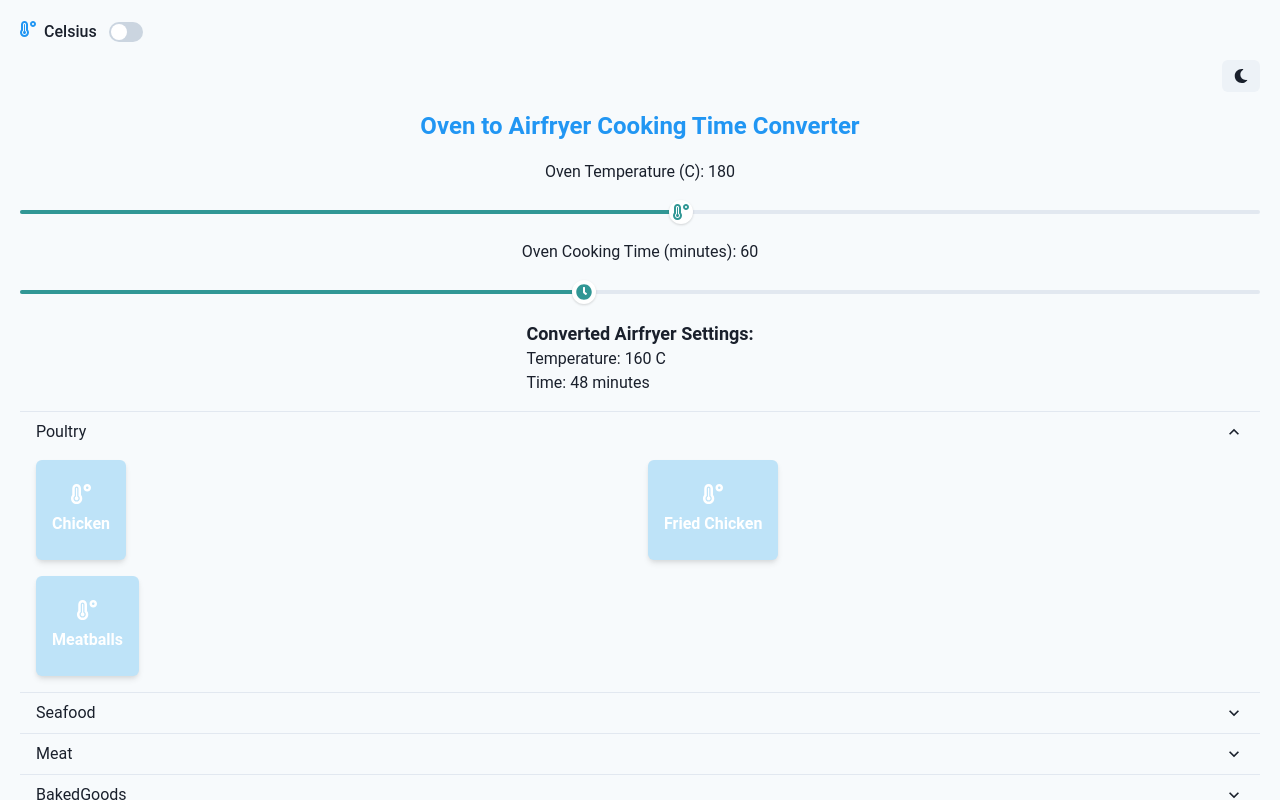
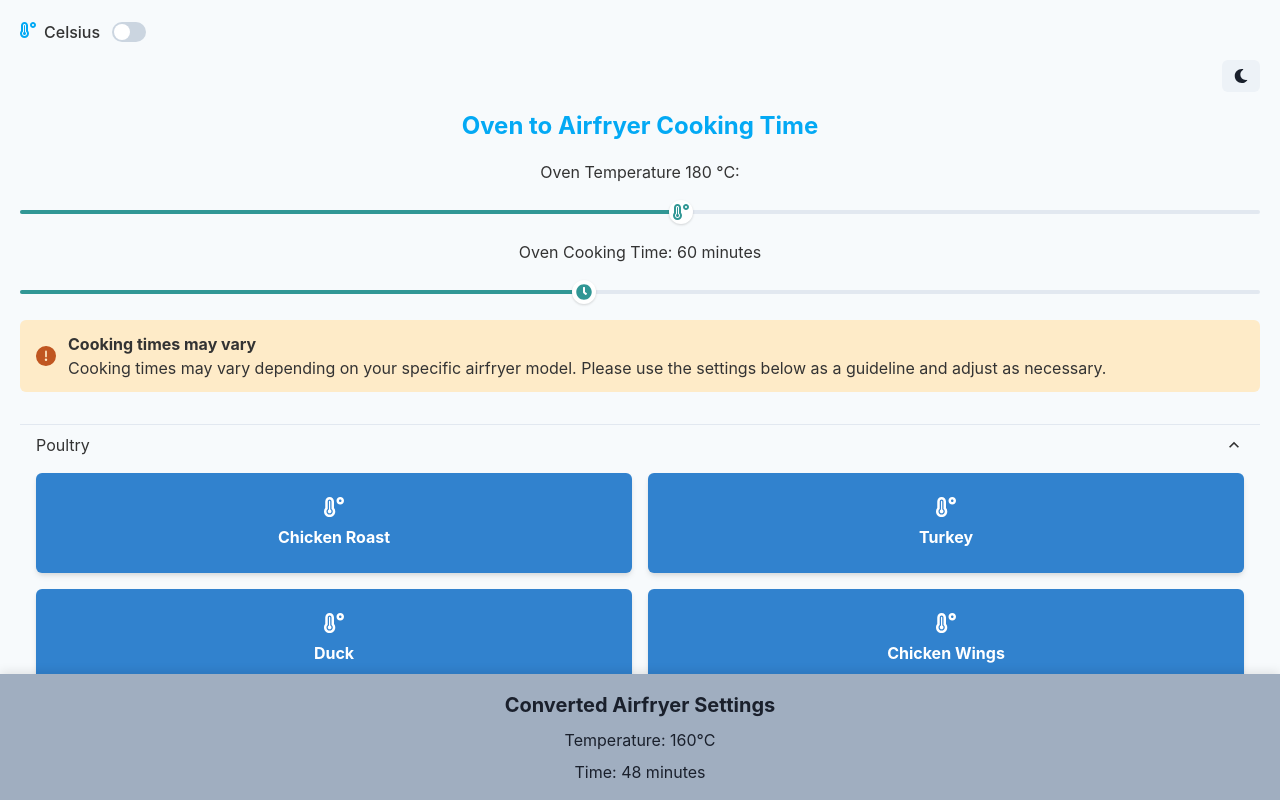
Before and after one commit to OlekOlaisen/Airfryer-Converter, a React (Create React App) app: page / in a window 1280 px wide. Both pictures are taken after a click on the button "Poultry". Shown: the top 800 px of the page. Built offline with nearby package versions, Linux system fonts and the light colour scheme.

Commit message:
Add custom theme and color palette

```diff
--- a/package.json
+++ b/package.json
@@ -6,6 +6,7 @@
     "@chakra-ui/react": "^2.8.2",
     "@emotion/react": "^11.11.3",
     "@emotion/styled": "^11.11.0",
+    "@mui/icons-material": "^5.15.9",
     "@testing-library/jest-dom": "^5.17.0",
     "@testing-library/react": "^13.4.0",
     "@testing-library/user-event": "^13.5.0",
--- a/src/App.js
+++ b/src/App.js
@@ -26,6 +26,12 @@ import {
   AccordionIcon,
   // other imports remain the same
 } from "@chakra-ui/react";
+import {
+  Alert,
+  AlertIcon,
+  AlertTitle,
+  AlertDescription,
+} from "@chakra-ui/react";
 
 function App() {
   const [ovenTemp, setOvenTemp] = useState(180); // Default in Celsius
@@ -33,76 +39,124 @@ function App() {
   const [tempUnit, setTempUnit] = useState("C");
   const [airfryerTemp, setAirfryerTemp] = useState(0);
   const [airfryerTime, setAirfryerTime] = useState(0);
-  const [selectedFood, setSelectedFood] = useState("");
   const { colorMode, toggleColorMode } = useColorMode();
   const toast = useToast();
-
-  const foodSettings = React.useMemo(
-    () => ({
-      Chicken: { temp: 200, time: 45 },
-      Fish: { temp: 180, time: 30 },
-      Steak: { temp: 195, time: 40 },
-      Vegetables: { temp: 175, time: 25 },
-      PorkChops: { temp: 190, time: 35 },
-      Pizza: { temp: 220, time: 15 },
-      FrenchFries: { temp: 200, time: 18 },
-      Bread: { temp: 180, time: 35 },
-      Cupcakes: { temp: 175, time: 20 },
-      Lasagna: { temp: 190, time: 30 },
-      Quiche: { temp: 180, time: 45 },
-      Meatballs: { temp: 175, time: 25 },
-      Salmon: { temp: 180, time: 20 },
-      Cookies: { temp: 170, time: 12 },
-      Brownies: { temp: 175, time: 25 },
-      FriedChicken: { temp: 180, time: 20 },
-    }),
-    []
-  );
 
   const foodCategories = React.useMemo(
     () => ({
       Poultry: [
-        { key: "chicken", displayName: "Chicken", temp: 200, time: 45 },
+        {
+          key: "chicken_roast",
+          displayName: "Chicken Roast",
+          temp: 200,
+          time: 60,
+        },
+        { key: "turkey", displayName: "Turkey", temp: 180, time: 90 },
+        { key: "duck", displayName: "Duck", temp: 180, time: 80 },
+        {
+          key: "chicken_wings",
+          displayName: "Chicken Wings",
+          temp: 190,
+          time: 25,
+        },
         {
           key: "fried_chicken",
           displayName: "Fried Chicken",
           temp: 180,
           time: 20,
         },
-        { key: "meatballs", displayName: "Meatballs", temp: 175, time: 25 },
+        // Add more poultry dishes here
       ],
       Seafood: [
-        { key: "fish", displayName: "Fish", temp: 180, time: 30 },
-        { key: "salmon", displayName: "Salmon", temp: 180, time: 20 },
+        { key: "shrimp", displayName: "Shrimp", temp: 200, time: 10 },
+        { key: "cod", displayName: "Cod", temp: 180, time: 15 },
+        {
+          key: "salmon_fillets",
+          displayName: "Salmon Fillets",
+          temp: 180,
+          time: 12,
+        },
+        { key: "tuna_steaks", displayName: "Tuna Steaks", temp: 190, time: 8 },
+        // Add more seafood dishes here
       ],
       Meat: [
-        { key: "steak", displayName: "Steak", temp: 195, time: 40 },
-        { key: "pork_chops", displayName: "Pork Chops", temp: 190, time: 35 },
+        { key: "beef_roast", displayName: "Beef Roast", temp: 195, time: 75 },
+        { key: "lamb_chops", displayName: "Lamb Chops", temp: 200, time: 25 },
+        { key: "pork_loin", displayName: "Pork Loin", temp: 190, time: 60 },
+        { key: "ribs", displayName: "Ribs", temp: 200, time: 40 },
+        // Add more meat dishes here
       ],
       BakedGoods: [
-        { key: "bread", displayName: "Bread", temp: 180, time: 35 },
-        { key: "cupcakes", displayName: "Cupcakes", temp: 175, time: 20 },
-        { key: "cookies", displayName: "Cookies", temp: 170, time: 12 },
-        { key: "brownies", displayName: "Brownies", temp: 175, time: 25 },
+        {
+          key: "banana_bread",
+          displayName: "Banana Bread",
+          temp: 175,
+          time: 60,
+        },
+        { key: "sourdough", displayName: "Sourdough", temp: 220, time: 30 },
+        { key: "muffins", displayName: "Muffins", temp: 180, time: 20 },
+        {
+          key: "garlic_bread",
+          displayName: "Garlic Bread",
+          temp: 175,
+          time: 10,
+        },
+        // Add more baked goods here
       ],
       Vegetarian: [
-        { key: "vegetables", displayName: "Vegetables", temp: 175, time: 25 },
-        { key: "lasagna", displayName: "Lasagna", temp: 190, time: 30 },
-        { key: "quiche", displayName: "Quiche", temp: 180, time: 45 },
+        {
+          key: "stuffed_peppers",
+          displayName: "Stuffed Peppers",
+          temp: 175,
+          time: 25,
+        },
+        {
+          key: "cauliflower_steak",
+          displayName: "Cauliflower Steak",
+          temp: 200,
+          time: 20,
+        },
+        {
+          key: "vegetable_kabobs",
+          displayName: "Vegetable Kabobs",
+          temp: 180,
+          time: 15,
+        },
+        { key: "tofu", displayName: "Tofu", temp: 180, time: 15 },
+        // Add more vegetarian dishes here
       ],
       Snacks: [
-        { key: "pizza", displayName: "Pizza", temp: 220, time: 15 },
+        { key: "nachos", displayName: "Nachos", temp: 200, time: 10 },
+        { key: "popcorn", displayName: "Popcorn", temp: 190, time: 15 },
         {
-          key: "french_fries",
-          displayName: "French Fries",
+          key: "potato_chips",
+          displayName: "Potato Chips",
+          temp: 190,
+          time: 10,
+        },
+        {
+          key: "mozzarella_sticks",
+          displayName: "Mozzarella Sticks",
           temp: 200,
-          time: 18,
+          time: 8,
         },
+        // Add more snacks here
+      ],
+      Desserts: [
+        { key: "apple_pie", displayName: "Apple Pie", temp: 175, time: 45 },
+        {
+          key: "chocolate_cake",
+          displayName: "Chocolate Cake",
+          temp: 180,
+          time: 30,
+        },
+        { key: "cheesecake", displayName: "Cheesecake", temp: 160, time: 30 },
+        { key: "donuts", displayName: "Donuts", temp: 180, time: 10 },
+        // Add more desserts here
       ],
     }),
     []
   );
-
 
   const selectFood = (dish) => {
     const { temp, time, displayName } = dish;
@@ -129,15 +183,6 @@ function App() {
 
   const celsiusToFahrenheit = (celsius) => (celsius * 9) / 5 + 32;
   const fahrenheitToCelsius = (fahrenheit) => ((fahrenheit - 32) * 5) / 9;
-
-  useEffect(() => {
-    if (selectedFood && foodSettings[selectedFood]) {
-      const { temp, time } = foodSettings[selectedFood];
-      const adjustedTemp = tempUnit === "F" ? celsiusToFahrenheit(temp) : temp;
-      setOvenTemp(adjustedTemp);
-      setOvenTime(time);
-    }
-  }, [selectedFood, tempUnit, foodSettings]);
 
   useEffect(() => {
     let temp = tempUnit === "C" ? ovenTemp : fahrenheitToCelsius(ovenTemp);
@@ -178,11 +223,11 @@ function App() {
           {colorMode === "light" ? <Icon as={FaMoon} /> : <Icon as={FaSun} />}
         </Button>
         <Text fontSize="2xl" fontWeight="bold" color="brand.500">
-          Oven to Airfryer Cooking Time Converter
+          Oven to Airfryer Cooking Time
         </Text>
 
         <Text>
-          Oven Temperature ({tempUnit}): {ovenTemp}
+          Oven Temperature {ovenTemp} °{tempUnit}:
         </Text>
         <Slider
           aria-label="oven-temp-slider"
@@ -199,7 +244,7 @@ function App() {
             <Box color="teal.500" as={FaTemperatureHigh} />
           </SliderThumb>
         </Slider>
-        <Text>Oven Cooking Time (minutes): {ovenTime}</Text>
+        <Text>Oven Cooking Time: {ovenTime} minutes </Text>
         <Slider
           aria-label="oven-time-slider"
           min={10}
@@ -215,15 +260,37 @@ function App() {
             <Box color="teal.500" as={FaClock} />
           </SliderThumb>
         </Slider>
-        <Box>
-          <Text fontSize="lg" fontWeight="semibold">
-            Converted Airfryer Settings:
-          </Text>
-          <Text>
-            Temperature: {airfryerTemp} {tempUnit}
-          </Text>
-          <Text>Time: {airfryerTime} minutes</Text>
+        <Box
+          position="fixed"
+          bottom="0"
+          width="100%"
+          bg={colorMode === "dark" ? "gray.700" : "gray.400"} // Adjust for light/dark mode
+          p={4}
+          boxShadow="0 -2px 10px rgba(0, 0, 0, 0.1)" // Adds a slight shadow for depth
+          zIndex="banner"
+          color={colorMode === "dark" ? "white" : "gray.800"} // Text color for readability
+        >
+          <VStack spacing={2}>
+            <Text fontSize="xl" fontWeight="bold" textAlign="center">
+              Converted Airfryer Settings
+            </Text>
+            <Text fontSize="md">
+              Temperature: {airfryerTemp}°{tempUnit}
+            </Text>
+            <Text fontSize="md">Time: {airfryerTime} minutes</Text>
+          </VStack>
         </Box>
+        <Alert status="warning" borderRadius="md" mb={4}>
+          <AlertIcon />
+          <Box flex="1">
+            <AlertTitle>Cooking times may vary</AlertTitle>
+            <AlertDescription display="block">
+              Cooking times may vary depending on your specific airfryer model.
+              Please use the settings below as a guideline and adjust as
+              necessary.
+            </AlertDescription>
+          </Box>
+        </Alert>
         <Accordion allowMultiple w="full">
           {Object.entries(foodCategories).map(([category, dishes]) => (
             <AccordionItem key={category}>
@@ -241,9 +308,11 @@ function App() {
                     <GridItem w="100%" key={dish.key}>
                       <Box
                         as="button"
-                        h="100px"
+                        w="100%" // Use 100% to make sure it fills the column space
+                        h="100px" // Set a fixed height
+                        minW="100px" // Minimum width ensures consistency in smaller viewports
                         p={4}
-                        bg={colorMode === "light" ? "blue.100" : "blue.700"}
+                        bg={colorMode === "light" ? "blue.500" : "blue.500"}
                         color="white"
                         rounded="md"
                         shadow="md"
--- /dev/null
+++ b/src/Theme.js
@@ -0,0 +1,19 @@
+// theme.js
+import { extendTheme } from "@chakra-ui/react";
+
+const colors = {
+  brand: {
+    900: "#1a365d",
+    800: "#153e75",
+    700: "#2a69ac",
+  },
+};
+
+const config = {
+  initialColorMode: "light",
+  useSystemColorMode: false,
+};
+
+const theme = extendTheme({ config, colors });
+
+export default theme;
--- a/src/index.js
+++ b/src/index.js
@@ -1,28 +1,75 @@
-// index.js
 import React from "react";
 import ReactDOM from "react-dom";
 import App from "./App";
 import { ChakraProvider, extendTheme } from "@chakra-ui/react";
 
-// Custom theme
+// Define a custom color palette
+const colors = {
+  brand: {
+    50: "#e1f5fe", // lighter shade
+    100: "#b3e5fc",
+    200: "#81d4fa",
+    300: "#4fc3f7",
+    400: "#29b6f6",
+    500: "#03a9f4", // default brand color
+    600: "#039be5",
+    700: "#0288d1",
+    800: "#0277bd",
+    900: "#01579b", // darker shade
+  },
+  // Add additional color modes for light and dark themes
+  light: {
+    background: "#f0f0f0",
+    text: "#333333",
+    // other light mode colors
+  },
+  dark: {
+    background: "#141414",
+    text: "#ffffff",
+    // other dark mode colors
+  },
+};
+
+// Customizing component defaults and styles for light/dark modes
+const components = {
+  Button: {
+    baseStyle: ({ colorMode }) => ({
+      fontWeight: "normal",
+      _hover: {
+        boxShadow: "md",
+      },
+      backgroundColor: colorMode === "dark" ? "brand.600" : "brand.400",
+      color: "white",
+    }),
+  },
+  // Customize other components as needed
+};
+
+// Theme configuration to enable color mode switching
+const config = {
+  initialColorMode: "light",
+  useSystemColorMode: false,
+};
+
 const theme = extendTheme({
-  colors: {
-    brand: {
-      50: "#e3f2fd",
-      100: "#bbdefb",
-      200: "#90caf9",
-      300: "#64b5f6",
-      400: "#42a5f5",
-      500: "#2196f3", // Primary color
-      600: "#1e88e5",
-      700: "#1976d2",
-      800: "#1565c0",
-      900: "#0d47a1",
-    },
+  config,
+  colors,
+  components,
+  fonts: {
+    heading: "Poppins, sans-serif",
+    body: "Inter, sans-serif",
   },
-  fonts: {
-    heading: '"Open Sans", sans-serif',
-    body: '"Roboto", sans-serif',
+  styles: {
+    global: (props) => ({
+      body: {
+        bg:
+          props.colorMode === "dark"
+            ? colors.dark.background
+            : colors.light.background,
+        color:
+          props.colorMode === "dark" ? colors.dark.text : colors.light.text,
+      },
+    }),
   },
 });
 
```
Also changed, not shown: 1 other file (tests, documents, lock files or other folders).
